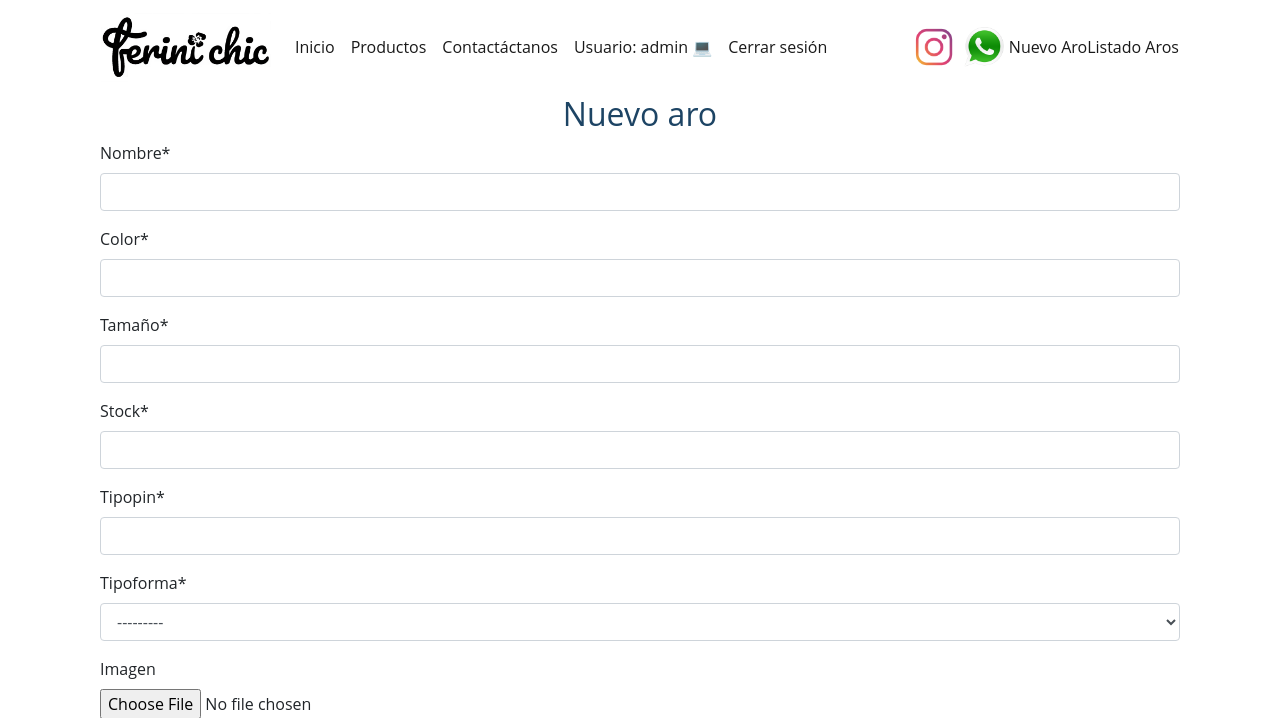
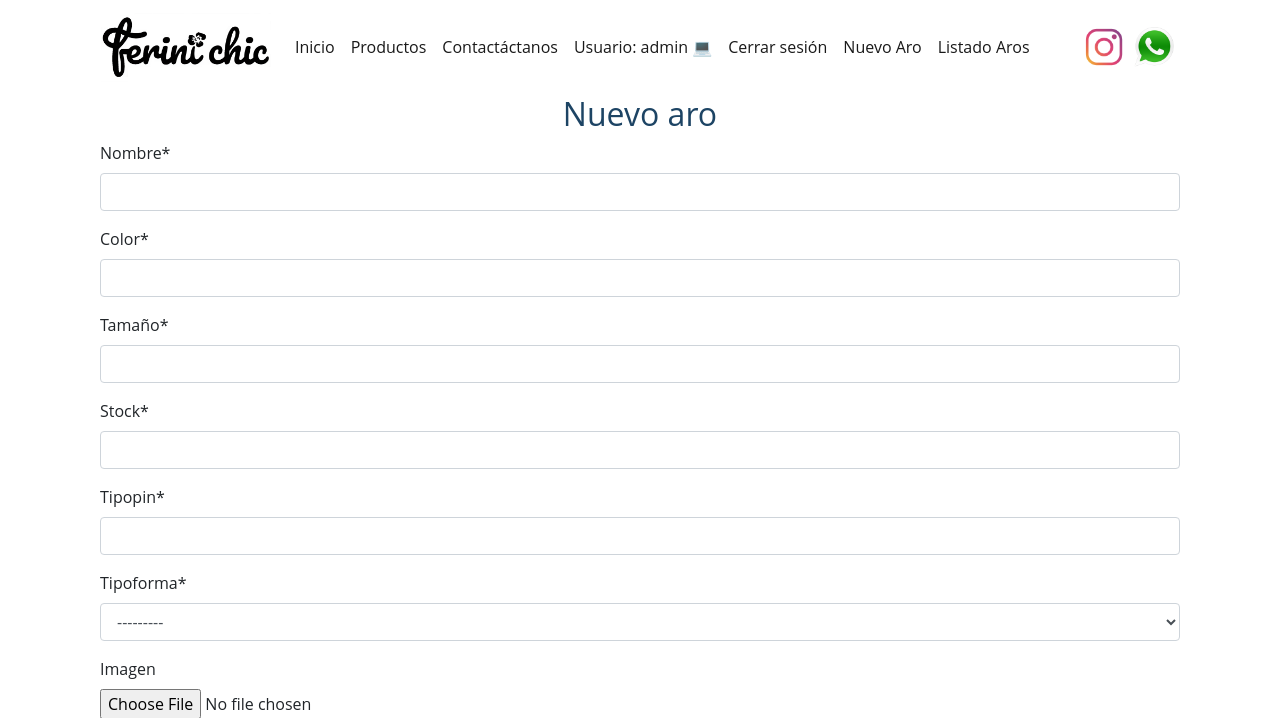
Before and after one commit to AreivaJ1312/FeriniDj, a Django app: page /nuevo_aro in a window 1280 px wide. Shown: the top 718 px of the page. Run offline with Django 3.2, Linux system fonts and the light colour scheme; a user stored in the database is signed in; data comes from the database, SQL or seed files in the repository; both versions use the stored data as it was after the commit; some libraries are stand-ins or nearby versions.

Commit message:
sacar nuevos productos del home

```diff
--- a/core/templates/core/baseEstructura.html
+++ b/core/templates/core/baseEstructura.html
@@ -43,6 +43,12 @@
                       <li class="nav-item active">
                         <a href="{% url 'logout'%}" class="nav-link"> Cerrar sesión</a>
                       </li>
+                      <li class="nav-item active">
+                        <a href="{%url 'nuevo_aro'%}"  class="nav-link">Nuevo Aro</a>
+                      </li>
+                      <li class="nav-item active">
+                        <a href="{%url 'ListadoAros'%}"  class="nav-link">Listado Aros</a>
+                      </li>
                       {% else %}
                         <li class="nav-item active">
                           <a href="{% url 'login'%}" class="nav-link"> Iniciar sesión</a>
@@ -60,13 +66,6 @@
                 <span class="navbar-text">
                   <a href="https://api.whatsapp.com/send?phone=56950596898" target="blank"><img class="redes" src="{% static 'core/imagenes/wp.png'%}"  alt=""></a>
                 </span>
-                <span class="navbar-text">
-                  <a href="{%url 'nuevo_aro'%}" target="blank">Nuevo Aro</a>
-                </span>
-                <span class="navbar-text">
-                  <a href="{%url 'ListadoAros'%}" target="blank">Listado Aros</a>
-                </span>
-
             </div>
           </nav>
 
--- a/core/templates/core/modificar_aro.html
+++ b/core/templates/core/modificar_aro.html
@@ -18,7 +18,7 @@
     <table>
         {{ form | crispy }}
     </table>
-    <div class="float-none">
+    <div class="float-right">
         <input type="reset" value="Limpiar" class="btn btn-info">
         <input type="submit" value="Modificar" class="btn btn-primary">
     </div>
```
Also changed, not shown: core/templates/core/home.html (+0 -24 lines), db.sqlite3.
